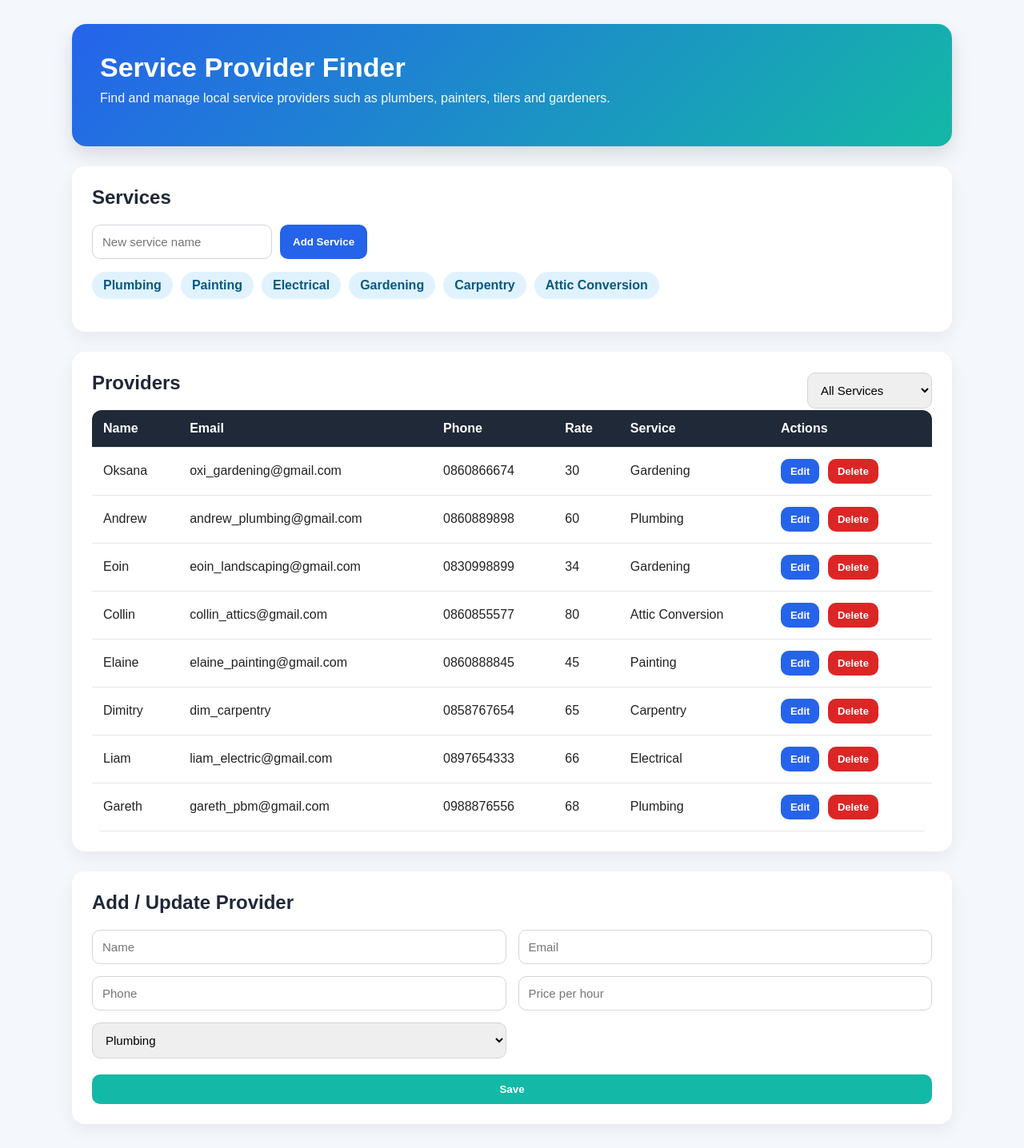
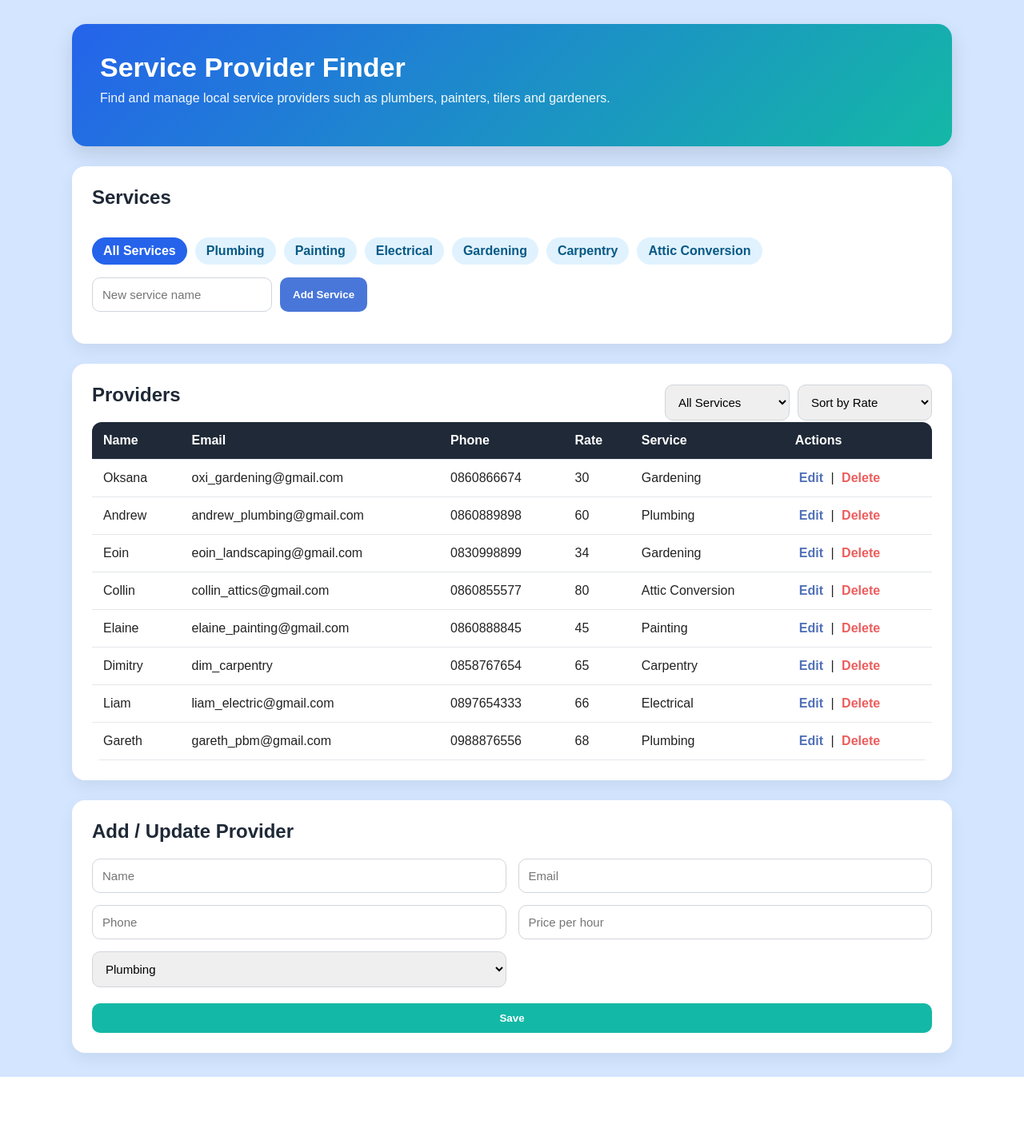
Before and after one commit to Oksyyy/WSAA-coursework, a Flask app: page / in a window 1280 px wide. Shown: the whole page at 80% size. After the commit the page ends 1347 px from the top, so only its background shows below. Run offline with Flask 3, Linux system fonts and the light colour scheme; data comes from the database, SQL or seed files in the repository; both versions use the stored data as it was after the commit.

Commit message:
Improved application frontend. Added sorting and filtering capabilities. Improved design and coloring scheme

```diff
--- a/project/static/app.js
+++ b/project/static/app.js
@@ -8,6 +8,22 @@ $(document).ready(function () {
     $("#addService").click(createService);
     $("#saveProvider").click(saveProvider);
     $("#serviceFilter").change(filterProviders);
+    $("#sortRate").change(filterProviders);
+
+    $(document).on("click", ".service-item", function () {
+        const serviceId = $(this).data("id");
+
+        $(".service-item").removeClass("active");
+        $(this).addClass("active");
+
+        if (!serviceId) {
+            $("#serviceFilter").val("");
+            loadProviders(); // show all
+        } else {
+            $("#serviceFilter").val(serviceId);
+            filterProviders();
+        }
+    });
 });
 
 // ---------- SERVICES ----------
@@ -21,8 +37,20 @@ function loadServices() {
             $("#serviceSelect").empty();
             $("#serviceFilter").empty().append('<option value="">All Services</option>');
 
+            // 👉 Add "All Services" button FIRST
+            $("#serviceList").append(`
+                <li class="service-item active" data-id="">
+                    All Services
+                </li>
+            `);
+
             services.forEach(s => {
-                $("#serviceList").append(`<li>${s.name}</li>`);
+                $("#serviceList").append(`
+                    <li class="service-item" data-id="${s.id}">
+                        ${s.name}
+                    </li>
+                `);
+
                 $("#serviceSelect").append(`<option value="${s.id}">${s.name}</option>`);
                 $("#serviceFilter").append(`<option value="${s.id}">${s.name}</option>`);
             });
@@ -56,7 +84,7 @@ function loadProviders() {
 }
 
 function filterProviders() {
-    const serviceId = $(this).val();
+    const serviceId = $("#serviceFilter").val();
 
     if (!serviceId) {
         loadProviders();
@@ -71,6 +99,14 @@ function filterProviders() {
 }
 
 function renderProviders(providers) {
+    const sortType = $("#sortRate").val();
+
+    if (sortType === "asc") {
+        providers.sort((a, b) => a.price_per_hour - b.price_per_hour);
+    } else if (sortType === "desc") {
+        providers.sort((a, b) => b.price_per_hour - a.price_per_hour);
+    }
+
     const tbody = $("#providerTable tbody");
     tbody.empty();
 
@@ -83,8 +119,9 @@ function renderProviders(providers) {
                 <td>${p.price_per_hour}</td>
                 <td>${p.service_name}</td>
                 <td>
-                    <button onclick="editProvider(${p.id})">Edit</button>
-                    <button onclick="deleteProvider(${p.id})">Delete</button>
+                    <span class="action edit" onclick="editProvider(${p.id})">Edit</span>
+                    |
+                    <span class="action delete" onclick="deleteProvider(${p.id})">Delete</span>
                 </td>
             </tr>
         `);
--- a/project/static/styles.css
+++ b/project/static/styles.css
@@ -5,7 +5,7 @@
 body {
     margin: 0;
     font-family: Arial, Helvetica, sans-serif;
-    background: #f4f7fb;
+    background: #d3e5ff;
     color: #222;
 }
 
@@ -85,7 +85,7 @@ select:focus {
 
 button {
     border: none;
-    background: #2563eb;
+    background: #4977d9;
     color: white;
     padding: 11px 16px;
     border-radius: 10px;
@@ -95,7 +95,7 @@ button {
 }
 
 button:hover {
-    background: #1d4ed8;
+    background: #3b5ec0;
     transform: translateY(-1px);
 }
 
@@ -154,13 +154,59 @@ td button {
 }
 
 td button:last-child {
-    background: #dc2626;
+    background: #c15f5f;
 }
 
 td button:last-child:hover {
     background: #b91c1c;
 }
+.action {
+    cursor: pointer;
+    font-weight: 600;
+    margin: 0 5px;
+    transition: 0.2s;
+}
 
+.action.edit {
+    color: #5171b8;
+}
+
+.action.edit:hover {
+    text-decoration: underline;
+    color: #013ee4;
+}
+
+.action.delete {
+    color: #ec5e5e;
+}
+
+.action.delete:hover {
+    text-decoration: underline;
+    color: #b91c1c;
+}
+.service-item {
+    cursor: pointer;
+    transition: 0.2s;
+}
+
+.service-item:hover {
+    background: #bae6fd;
+    transform: translateY(-1px);
+}
+
+.service-item.active {
+    background: #2563eb;
+    color: white;
+}
+.service-item:first-child {
+    background: #e2e8f0;
+    color: #1e293b;
+}
+
+.service-item:first-child.active {
+    background: #2563eb;
+    color: white;
+}
 @media (max-width: 700px) {
     .section-header,
     .form-row {
--- a/project/templates/index.html
+++ b/project/templates/index.html
@@ -20,12 +20,12 @@
             <h2>Services</h2>
         </div>
 
+        <ul id="serviceList" class="service-list"></ul>
+
         <div class="form-row">
             <input type="text" id="serviceName" placeholder="New service name">
             <button id="addService">Add Service</button>
         </div>
-
-        <ul id="serviceList" class="service-list"></ul>
     </section>
 
     <!-- PROVIDERS -->
@@ -33,10 +33,18 @@
         <div class="section-header">
             <h2>Providers</h2>
 
-            <select id="serviceFilter">
-                <option value="">All Services</option>
-            </select>
-        </div>
+            <div style="display:flex; gap:10px;">
+                <select id="serviceFilter">
+                    <option value="">All Services</option>
+                </select>
+
+                <select id="sortRate">
+                    <option value="">Sort by Rate</option>
+                    <option value="asc">Lowest → Highest</option>
+                    <option value="desc">Highest → Lowest</option>
+                </select>
+            </div>
+    </div>
 
         <table id="providerTable">
             <thead>
```
Also changed, not shown: project/database.db.
